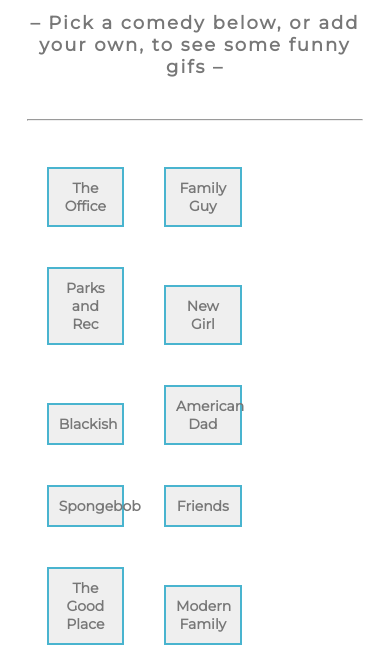
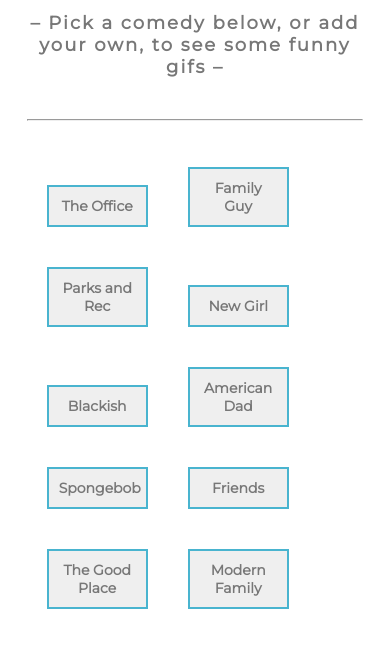
Before and after one commit to azaldana/GifTastic, a plain HTML site: page index.html in a window 390 px wide. Shown: the part 234-880 px from the top of the page. Drawn offline with nearby package versions, Linux system fonts and the light colour scheme.

Commit message:
final edits

```diff
--- a/assets/css/style.css
+++ b/assets/css/style.css
@@ -96,3 +96,9 @@ button:hover {
      width: 23%;
     }
  }
+
+ @media(max-width:480px){
+    button {
+     width: 30%;
+    }
+ }
```
